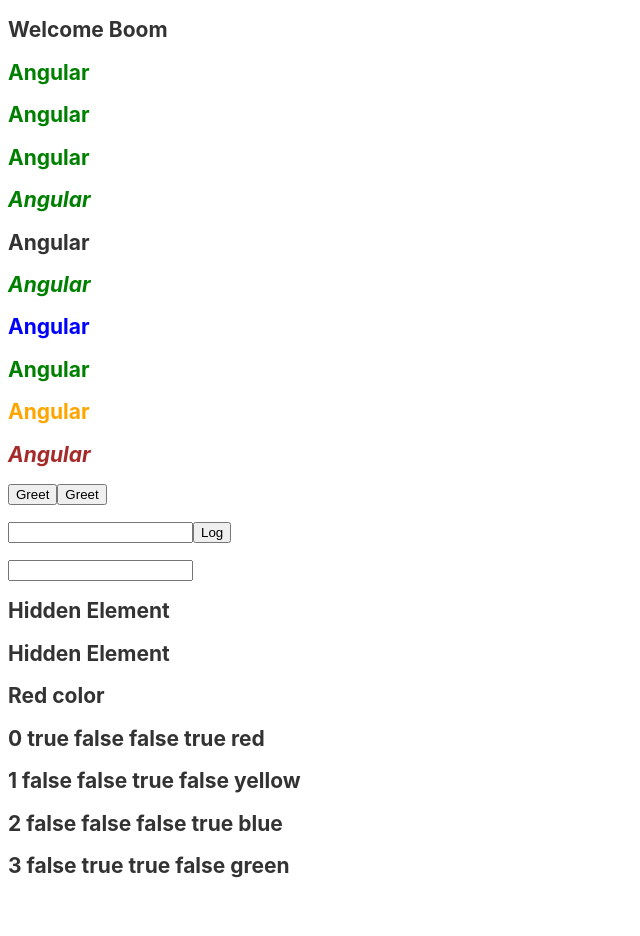
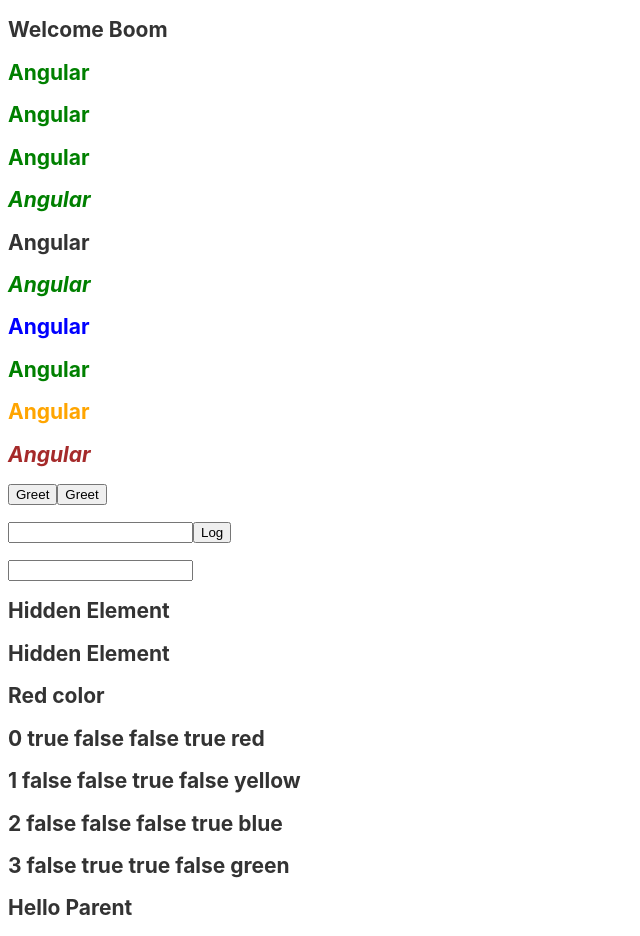
Before and after one commit to Abhishek-dourbi/angular, an Angular app: page / in a window 1280 px wide. Shown: the top 936 px of the page, without its empty margins (0-640 px from the left). Before the commit the page ends 895 px from the top, so only its background shows below. Built offline with nearby package versions, Linux system fonts and the light colour scheme.

Commit message:
component interaction

```diff
--- a/src/app/app.component.html
+++ b/src/app/app.component.html
@@ -521,7 +521,8 @@
 
 <!--</div>-->
 <div>
-  <app-test></app-test>
+  <h2>{{message}}</h2>
+  <app-test (childEvent)="message=$event" [parentData]="name"></app-test>
 </div>
 
 <!-- * * * * * * * * * * * * * * * * * * * * * * * * * * * * * * * -->
--- a/src/app/app.component.ts
+++ b/src/app/app.component.ts
@@ -7,4 +7,6 @@
 })
 export class AppComponent {
   title = 'myApp';
+  public name = 'Parent';
+  public message = '';
 }
--- a/src/app/test/test.component.html
+++ b/src/app/test/test.component.html
@@ -88,3 +88,11 @@
     {{color}}
   </h2>
 </div>
+
+<!--Component Interaction-->
+
+<h2>
+  Hello {{label}}
+</h2>
+
+<button (click)="fireEvent()">Send Event</button>
--- a/src/app/test/test.component.ts
+++ b/src/app/test/test.component.ts
@@ -1,4 +1,4 @@
-import { Component, OnInit } from '@angular/core';
+import {Component, EventEmitter, Input, OnInit, Output} from '@angular/core';
 
 @Component({
   selector: 'app-test',
@@ -36,6 +36,14 @@
 
   public colors = ['red', 'yellow', 'blue', 'green'];
 
+  @Input() public parentData: any;
+  @Input('parentData') public label: any;
+  @Output() public childEvent = new EventEmitter();
+
+  fireEvent(): void {
+    this.childEvent.emit('Hello Child');
+  }
+
 
   onClick(event: any): void {
     console.log(event);
```
